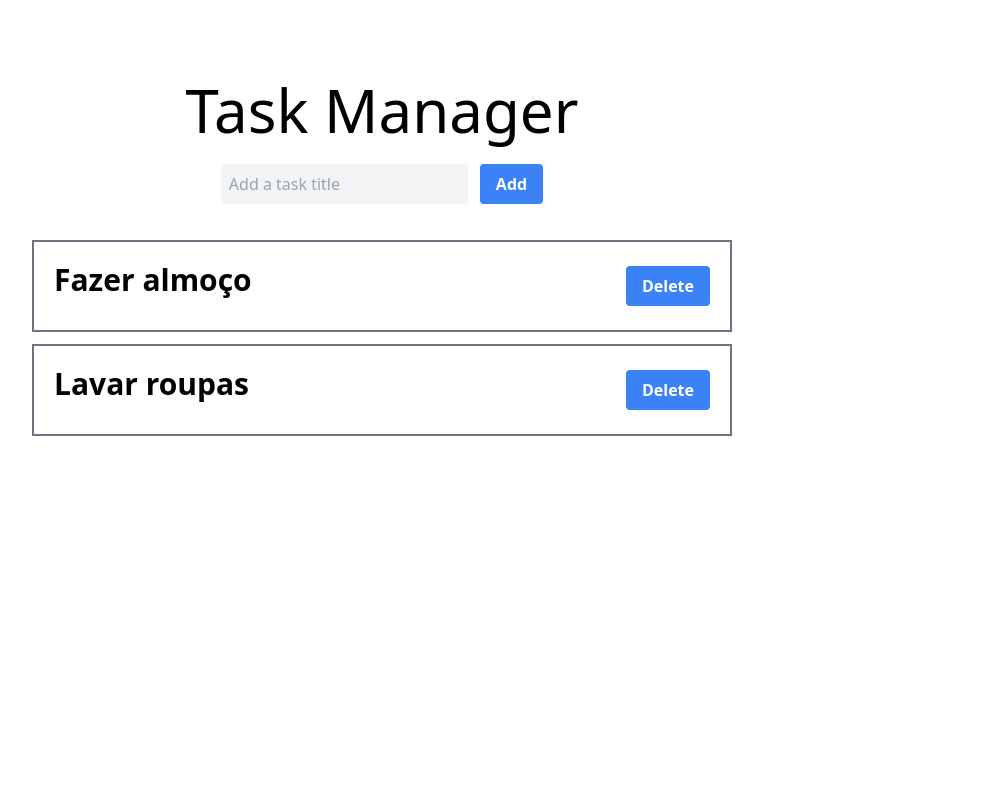
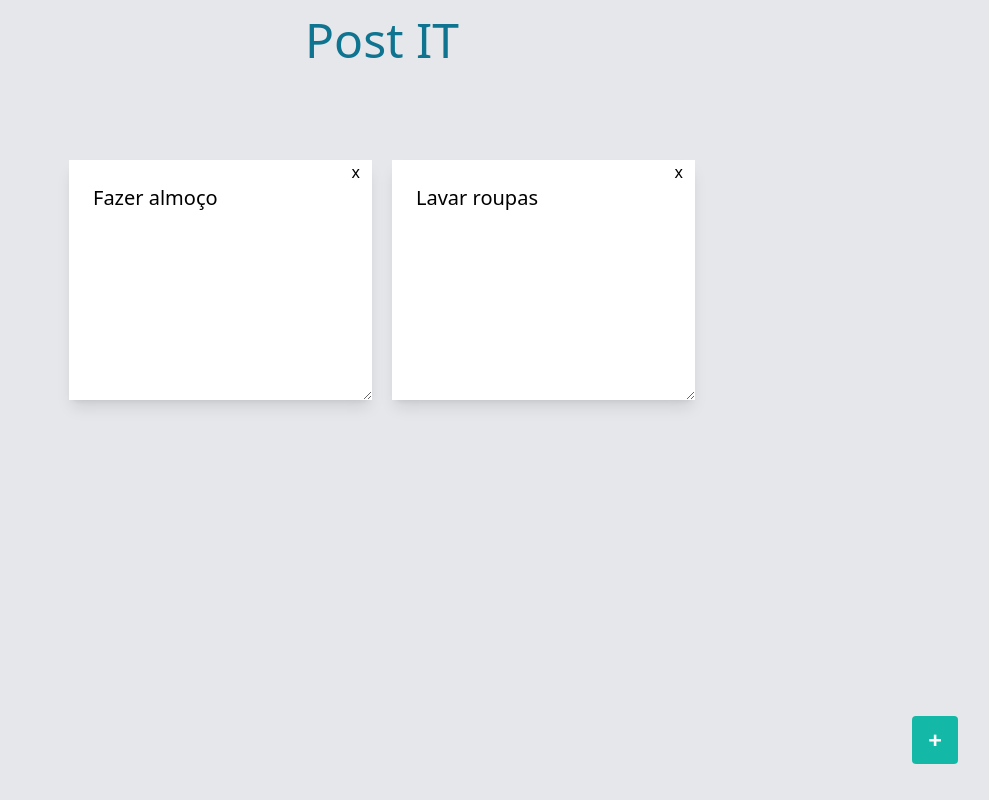
Before and after one commit to FilipeHenrique/Task-Manager, a React (Vite) app in the folder web/: page / in a window 1280 px wide. Shown: the whole page, without its empty margins (258-1247 px from the left). Built offline with nearby package versions, Linux system fonts and the light colour scheme.

Commit message:
changed applicartion design to post it

```diff
--- a/web/src/App.tsx
+++ b/web/src/App.tsx
@@ -8,10 +8,17 @@ function App() {
 
   return (
     <TasksProvider>
-      <div className='flex flex-col items-center justify-center py-20 px-40 gap-6' >
-        <h1 className='text-6xl'>Task Manager</h1>
+      <div className='bg-gray-200 min-h-screen relative'>
+
         <AddTaskContainer />
-        <TasksContainer />
+
+        <div className='flex flex-col items-center justify-center top-0 p-4 z-10'>
+          <h1 className='text-5xl text-cyan-700'>Post IT</h1>
+        </div>
+
+        <div className='flex flex-col items-center justify-center py-20 px-40 gap-6 h-full' >
+          <TasksContainer />
+        </div>
       </div>
     </TasksProvider>
   )
--- a/web/src/components/AddTask.tsx
+++ b/web/src/components/AddTask.tsx
@@ -8,39 +8,20 @@ interface AddTaskProps {
 export default function AddTask({ addTask }: AddTaskProps) {
 
     const [task, setTask] = useState('');
-    const [fieldError, setFieldError] = useState('');
-
-    const handleTaskChange = (newTask: string) => {
-        setTask(newTask);
-    }
 
     return (
-        <div className="flex flex-col  justify-center">
-            <div className="flex gap-3 mb-3">
-                <input
-                    type="text" name="task" id="task" placeholder='Add a task title'
-                    className='bg-gray-100 p-2'
-                    value={task}
-                    onChange={(e) => { handleTaskChange(e.target.value), setFieldError('') }}
-                />
         <button
-                    className="bg-blue-500 hover:bg-blue-700 text-white font-bold py-2 px-4 rounded"
+            className="bg-teal-500 hover:bg-teal-700
+                     text-white text-2xl font-bold py-2 px-4 rounded absolute bottom-9 right-16"
             onClick={
                 () => {
                     // pega id da API e coloca
-                            if (task.length > 0) {
-                                addTask({ id: Math.random(), title: task });
+                    addTask({ id: Math.random(), text: task });
                     setTask('');
-                            } else {
-                                setFieldError('Task title field cannot be empty');
-                            }
                 }
             }
         >
-                    Add
+            +
         </button>
-            </div>
-            <p className="text-xs text-red-600 ">{fieldError}</p>
-        </div>
     );
 }
--- a/web/src/components/TaskComponent.tsx
+++ b/web/src/components/TaskComponent.tsx
@@ -1,71 +1,40 @@
-import { useState } from "react";
+import { useEffect, useRef, useState } from "react";
 
 interface TaskProps {
     id: number,
-    title: string,
-    editTask: (taskId: number, taskTitle: string) => void,
+    text: string,
+    editTask: (taskId: number, tasktext: string) => void,
     deleteTask: (taskId: number) => void
 }
 
-export default function TaskComponent({ id, title, editTask, deleteTask }: TaskProps) {
+export default function TaskComponent({ id, text, editTask, deleteTask }: TaskProps) {
 
-    const [isEditingTitle, setIsEditingTitle] = useState(false);
-    const [taskTitle, setTaskTitle] = useState(title);
+    const [tasktext, setTasktext] = useState(text);
 
     const handleEditask = () => {
-        if (taskTitle.length > 0){
-            editTask(id, taskTitle.trim());
-        }else{
-            setTaskTitle(title);
-        }
-        setIsEditingTitle(false);
+        editTask(id, tasktext.trim());
     }
 
+    const [color, setColor] = useState('');
+    useEffect(()=>{
+        // setColor("#"+Math.floor(Math.random()*16777215).toString(16));
+        setColor('white');
+    },[])
+
     return (
-        <div className="flex justify-between border-2 border-gray-500 p-5">
-            <div>
-                {
-                    !isEditingTitle ?
-                        <p
-                            className="text-3xl font-bold mb-3 focus:outline-none"
-                            onClick={() => setIsEditingTitle(true)}
-                        >
-                            {title}
-                        </p>
-                        :
-                        <input
-                            className="text-3xl font-bold mb-3 focus:outline-none"
-                            maxLength={30}
-                            value={taskTitle}
-                            onChange={(e) => setTaskTitle(e.target.value)}
-                            onBlur={()=>handleEditask()}
-                            onKeyDown={(e)=>{if(e.key === "Enter") handleEditask()}}
-                            autoFocus
-                        />
-
-                }
-            </div>
-            <div className="flex gap-2 justify-center items-center">
-                {
-                    isEditingTitle &&
-                    <button
-                        className="bg-blue-500 hover:bg-blue-700 text-white font-bold py-2 px-4 rounded"
-                        onClick={
-                            () => {
-                                handleEditask()
-                            }
-                        }
-                    >
-                        Save
-                    </button>
-                }
-                <button
-                    className="bg-blue-500 hover:bg-blue-700 text-white font-bold py-2 px-4 rounded"
-                    onClick={() => deleteTask(id)}
-                >
-                    Delete
-                </button>
-            </div>
+        <div className="relative shadow-lg overflow-hidden resize h-60 max-w-2xl max-h-[500px] min-w-[150px] min-h-[100px]" >
+            <textarea
+                className="
+                    px-6 py-6 text-xl mb-3 overflow-auto focus:outline-none h-full w-full resize-none"
+                style={{backgroundColor: color}}
+                value={tasktext}
+                onChange={(e) => setTasktext(e.target.value)}
+                onBlur={() => handleEditask()}
+                onKeyDown={(e) => { if (e.key === "Enter") handleEditask() }}
+                autoFocus={tasktext.length === 0 ? true : false}
+            >
+            </textarea>
+                <button className="px-3 absolute top-0 right-0" onClick={() => deleteTask(id)}> x </button>
         </div>
     );
 }
--- a/web/src/containers/AddTaskContainer.tsx
+++ b/web/src/containers/AddTaskContainer.tsx
@@ -6,8 +6,6 @@ export default function AddTaskContainer() {
     const [,{addTask}] = useTasksContext();
 
     return (
-        <div>
             <AddTask addTask={addTask}/>
-        </div>
     );
 }
--- a/web/src/containers/TasksContainer.tsx
+++ b/web/src/containers/TasksContainer.tsx
@@ -4,9 +4,12 @@ import useTasksContext from "../hooks/useTasksContext";
 export default function TasksContainer() {
     const [{tasks},{editTask,deleteTask}] = useTasksContext();
     return(
-        <div className="flex flex-col gap-3 min-w-[700px]">
+        // <div className="flex gap-5 flex-wrap ">
+        // <div className="grid grid-cols-3 auto-cols-auto auto-rows-auto grid-flow-row gap-5">
+        // <div className="grid grid-cols-3 grid-flow-row gap-5 bg-red-200 w-full h-full">
+        <div className="flex flex-wrap gap-5">
             {tasks?.map((task)=>{
-                return <TaskComponent key={task.id} id={task.id} title={task.title} editTask={editTask} deleteTask={deleteTask} />
+                return <TaskComponent key={task.id} id={task.id} text={task.text} editTask={editTask} deleteTask={deleteTask} />
             })}
         </div>
     );
--- a/web/src/context/TasksContext.tsx
+++ b/web/src/context/TasksContext.tsx
@@ -6,11 +6,11 @@ const TasksContext = createContext<TasksContextType | null>(null);
 const data = [
     {
         id: 0,
-        title: 'Fazer almoço',
+        text: 'Fazer almoço',
     },
     {
         id: 1,
-        title: 'Lavar roupas',
+        text: 'Lavar roupas',
     }
 ]
 
@@ -26,10 +26,10 @@ export const TasksProvider = ({ children }: {children: ReactNode}) => {
                 // setTasks([...oldTasks]);
     }
 
-    const editTask = (taskId: number, taskTitle: string ) => {
+    const editTask = (taskId: number, tasktext: string ) => {
         const taskIndex = tasks.findIndex((task) => task.id === taskId);
         const updatedTasks = [...tasks];
-        updatedTasks[taskIndex] = {id: taskId, title: taskTitle};
+        updatedTasks[taskIndex] = {id: taskId, text: tasktext};
 
         setTasks([...updatedTasks]);
     }
--- a/web/src/context/types.ts
+++ b/web/src/context/types.ts
@@ -1,6 +1,6 @@
 export interface Task  {
     id: number,
-    title: string,
+    text: string,
 }
 
 export type State = {
@@ -9,7 +9,7 @@ export type State = {
 
 export type Actions = {
     addTask: (task: Task) => void,
-    editTask: (taskId: number, taskTitle: string ) => void,
+    editTask: (taskId: number, tasktext: string ) => void,
     deleteTask: (taskId: number) => void
 }
 
--- a/web/src/index.css
+++ b/web/src/index.css
@@ -1,3 +1,17 @@
 @tailwind base;
 @tailwind components;
 @tailwind utilities;
+
+/* Chrome, Edge, and Safari */
+*::-webkit-scrollbar {
+    width: 8px;
+}
+
+*::-webkit-scrollbar-track {
+    border-radius: 2px;
+}
+
+*::-webkit-scrollbar-thumb {
+    border-radius: 12px;
+    background-color: #36363634;
+}
```
Lines whose indentation alone changed are shown as unchanged.
